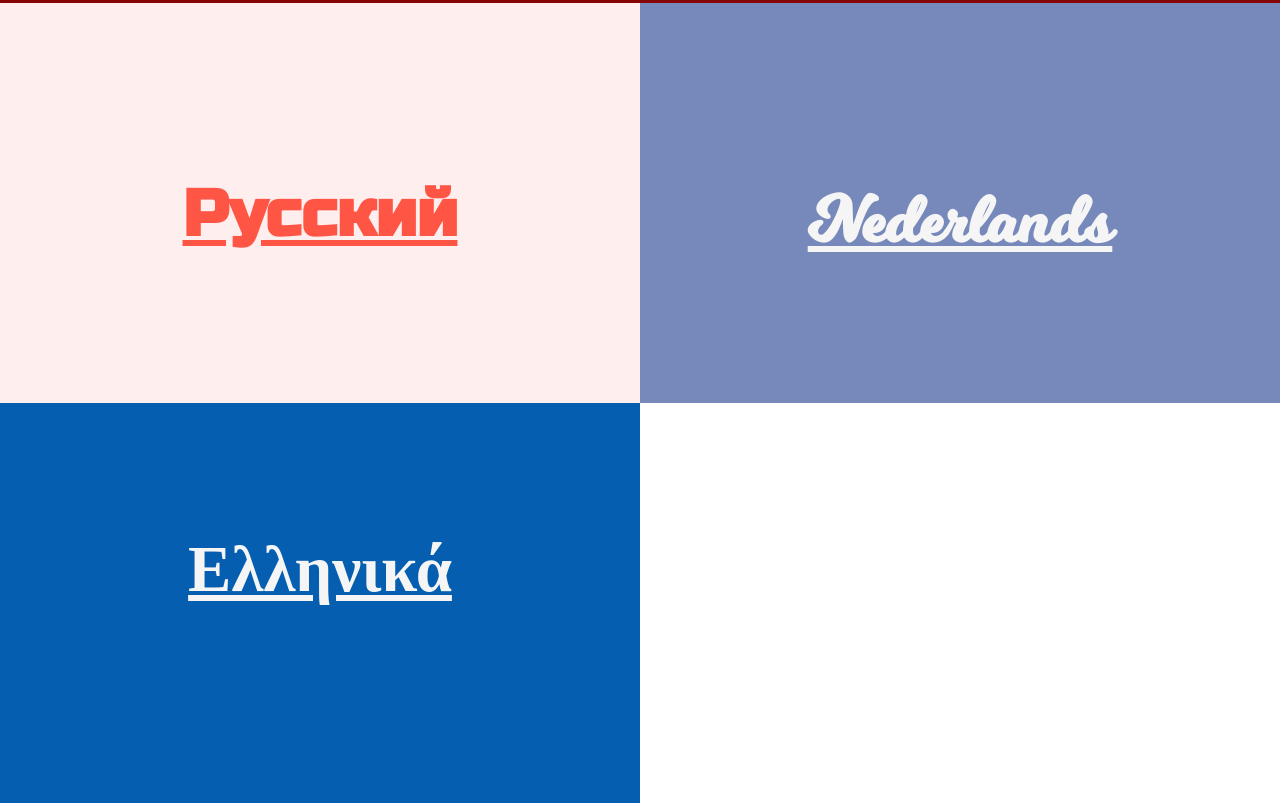
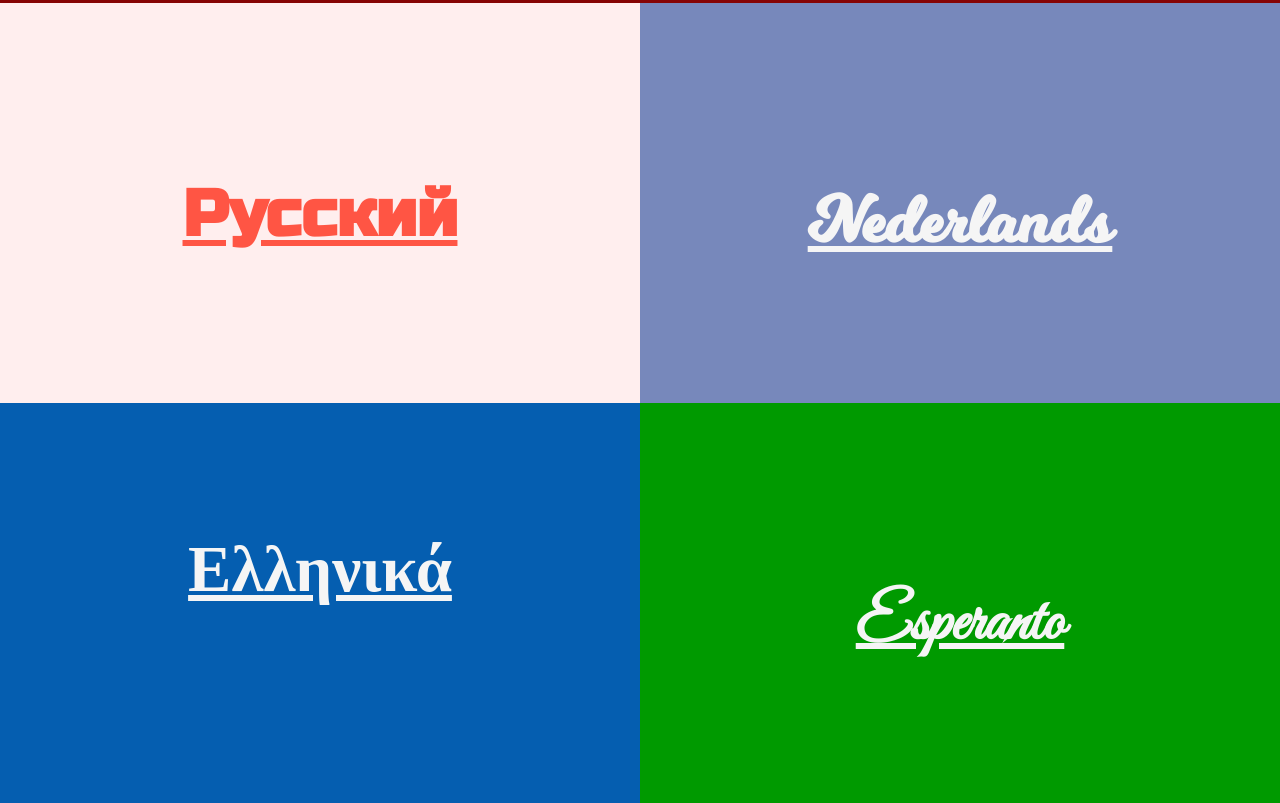
Before and after one commit to aliassx/aliassx.github.io, a plain HTML site: page index.html in a window 1280 px wide. Shown: the part 1197-2000 px from the top of the page. Drawn offline with Linux system fonts and the light colour scheme; a web font is replaced by a local one.

Commit message:
Add Greek & Esperanto

```diff
--- a/index.html
+++ b/index.html
@@ -98,6 +98,17 @@
         <br>
         <h1><a href="gr.htm" style="font-size: 65px; color:whitesmoke">Ελληνικά</a></h1>
     </div>
+    <div id="div10">
+        <br>
+        <br>
+        <br>
+        <br>
+        <br>
+        <br>
+        <br>
+        <br>
+        <h1><a href="eo.htm" style="font-size: 65px; color:whitesmoke">Esperanto</a></h1>
+    </div>
 
     <style>
         @import url('https://fonts.googleapis.com/css2?family=Rubik:wght@300&display=swap');
@@ -106,6 +117,7 @@
         @import url('https://fonts.googleapis.com/css2?family=Castoro&display=swap');
         @import url('https://fonts.googleapis.com/css2?family=Russo+One&display=swap');
         @import url('https://fonts.googleapis.com/css2?family=Alegreya+SC&display=swap');
+        @import url('https://fonts.googleapis.com/css2?family=Great+Vibes&display=swap');
         @font-face {
           font-family: "Font";
           src: url("dihjauti.bold-webfont.woff");
@@ -133,6 +145,7 @@
         #div7 { background: #ffeeee; color: #7788bb; font-family: 'Russo One';}
         #div8 { background: #7788bb; color: whitesmoke; font-family: "Milkshake";}
         #div9 { background: #055eb0; color: whitesmoke; font-family: "Alegreya SC";}
+        #div10 { background:#009a00; color: whitesmoke; font-family: "Great Vibes";}
     </style>
 </body>
 </html>
```
